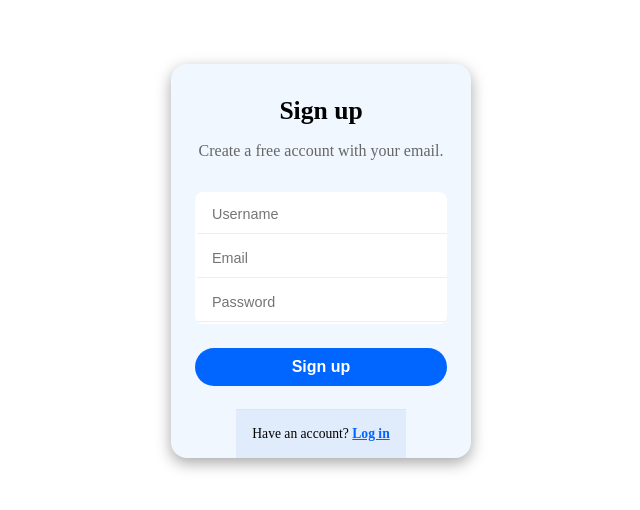
After one commit to Leuel-Tesfaye/classes-and-objects, a Django app: template myapp/templates/register.html in a window 1280 px wide. The commit adds this page. Shown: the top 510 px of the page, without its empty margins (341-981 px from the left). Run offline with Django 4.2, Linux system fonts and the light colour scheme; the template is opened without the code that fills it, so the values that code supplies are empty.

Commit message:
register html and css file change

```diff
--- a/myapp/myapplication/urls.py
+++ b/myapp/myapplication/urls.py
@@ -3,5 +3,6 @@ from . import views
 
 urlpatterns = [
     path('', views.index, name='index'),  # When the path is empty (''), it represents the root URL
-    path('counter', views.counter, name= 'counter')
+    path('counter', views.counter, name= 'counter'),
+    path('register', views.register, name = 'register')
 ]
--- a/myapp/myapplication/views.py
+++ b/myapp/myapplication/views.py
@@ -7,6 +7,9 @@ def index(request):
     features = Features.objects.all()  # Rename variable to lowercase 'features'
     return render(request, 'index.html', {'features': features})  # Adjust variable name in the context dictionary
 
+def register (request) :
+    return render(request, 'register.html')
+
 def counter(request):
     if 'text' in request.POST:
         text = request.POST['text']
--- /dev/null
+++ b/myapp/static/assets/css/register.css
@@ -0,0 +1,96 @@
+* {
+  margin: 0;
+  padding: 0;
+  box-sizing: border-box;
+}
+
+.form-box {
+  max-width: 300px;
+  background: #f1f7fe;
+  overflow: hidden;
+  border-radius: 16px;
+  color: #010101;
+  display: flex;
+  justify-content: center;
+  flex-direction: column;
+  align-items: center;
+  box-shadow: rgba(0, 0, 0, 0.35) 0px 5px 15px;
+  margin-top: 5%;
+  margin-left: 40%;
+}
+
+.form {
+  position: relative;
+  display: flex;
+  flex-direction: column;
+  padding: 32px 24px 24px;
+  gap: 16px;
+  text-align: center;
+}
+
+/*Form text*/
+.title {
+  font-weight: bold;
+  font-size: 1.6rem;
+}
+
+.subtitle {
+  font-size: 1rem;
+  color: #666;
+}
+
+/*Inputs box*/
+.form-container {
+  overflow: hidden;
+  border-radius: 8px;
+  background-color: #fff;
+  margin: 1rem 0 0.5rem;
+  width: 100%;
+}
+
+.input {
+  background: none;
+  border: 0;
+  outline: 0;
+  height: 40px;
+  width: 100%;
+  border-bottom: 1px solid #eee;
+  font-size: 0.9rem;
+  padding: 8px 15px;
+  margin: 2px;
+}
+
+.form-section {
+  padding: 16px;
+  font-size: 0.85rem;
+  background-color: #e0ecfb;
+  box-shadow: rgb(0 0 0 / 8%) 0 -1px;
+}
+
+.form-section a {
+  font-weight: bold;
+  color: #0066ff;
+  transition: color 0.3s ease;
+}
+
+.form-section a:hover {
+  color: #005ce6;
+  text-decoration: underline;
+}
+
+/*Button*/
+.form button {
+  background-color: #0066ff;
+  color: #fff;
+  border: 0;
+  border-radius: 24px;
+  padding: 10px 16px;
+  font-size: 1rem;
+  font-weight: 600;
+  cursor: pointer;
+  transition: background-color 0.3s ease;
+}
+
+.form button:hover {
+  background-color: #005ce6;
+}
--- a/myapp/static/assets/css/style.css
+++ b/myapp/static/assets/css/style.css
@@ -453,7 +453,7 @@ h6 {
 }
 
 #hero .icon-box {
-  padding: 70px 30px;
+  padding: 50px 30px;
   position: relative;
   overflow: hidden;
   background: #fff;
--- /dev/null
+++ b/myapp/templates/register.html
@@ -0,0 +1,26 @@
+<!DOCTYPE html>
+<html lang="en">
+  <head>
+    <meta charset="UTF-8" />
+    <meta name="viewport" content="width=device-width, initial-scale=1.0" />
+    <link rel="stylesheet" href="./../static/assets/css/register.css" />
+    <title>Register</title>
+  </head>
+  <body>
+    <div class="form-box">
+      <form class="form" method="POST" action="register">
+        <span class="title">Sign up</span>
+        <span class="subtitle">Create a free account with your email.</span>
+        <div class="form-container">
+          <input type="text" class="input" placeholder="Username" />
+          <input type="email" class="input" placeholder="Email" />
+          <input type="password" class="input" placeholder="Password" />
+        </div>
+        <button>Sign up</button>
+      </form>
+      <div class="form-section">
+        <p>Have an account? <a href="">Log in</a></p>
+      </div>
+    </div>
+  </body>
+</html>
```
